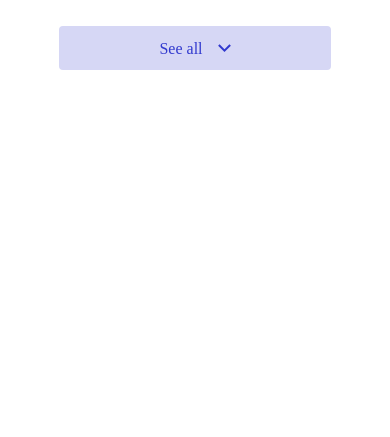
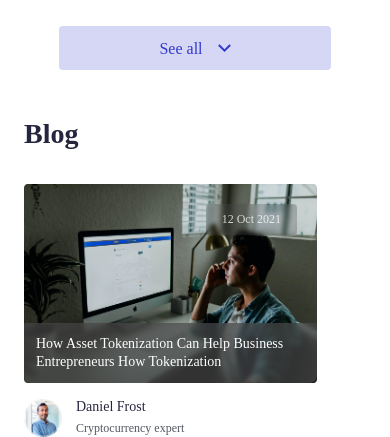
Before and after one commit to zaytsev-tech/crypto-wallet-layout, a plain HTML site: page index.html in a window 390 px wide. Shown: the part 1473-1910 px from the top of the page. Before the commit the page ends 1614 px from the top, so only its background shows below. Drawn offline with Linux system fonts and the light colour scheme; files whose address does not match are found by name.

Commit message:
feat(blog): added blog mobile

```diff
--- /dev/null
+++ b/blocks/blog/blog.css
@@ -0,0 +1,92 @@
+.blog {
+  padding: 46px 24px 0px 24px;
+}
+
+.blog__article-list {
+  margin-top: 32px;
+}
+
+.blog__image-wrapper {
+  width: 293px;
+  height: 199px;
+  border-radius: 8px;
+  position: relative;
+}
+
+.blog__article-image {
+  width: 100%;
+  height: 100%;
+}
+
+.blog__date-public {
+  position: absolute;
+  background: rgba(72, 72, 72, 0.28);
+  backdrop-filter: blur(2px);
+  border-radius: 4px;
+  padding: 8px 16px;
+  top: 20px;
+  right: 20px;
+}
+
+.blog__date-public p {
+  font-family: "IBM Plex Sans";
+  font-style: normal;
+  font-weight: 400;
+  font-size: 12px;
+  line-height: 130%;
+  color: rgba(250, 250, 250, 0.8);
+}
+
+.blog__article-description {
+  position: absolute;
+  bottom: 0;
+  padding: 12px;
+  background: rgba(72, 72, 72, 0.7);
+  backdrop-filter: blur(2px);
+  border-radius: 0px 0px 8px 8px;
+}
+
+.blog__thumbnail-text {
+  font-family: "IBM Plex Sans";
+  font-style: normal;
+  font-weight: 400;
+  font-size: 14px;
+  line-height: 18px;
+  color: #ffffff;
+}
+
+.blog__expert {
+  display: flex;
+  flex-direction: row;
+  column-gap: 14px;
+  margin-top: 16px;
+}
+
+.blog__avatar-expert {
+  width: 38px;
+}
+
+.blog__expert-info {
+  display: flex;
+  flex-direction: column;
+  row-gap: 4px;
+  justify-content: center;
+}
+
+.blog__expert-name {
+  font-family: "IBM Plex Sans";
+  font-style: normal;
+  font-weight: 500;
+  font-size: 14px;
+  line-height: 120%;
+  color: #25253e;
+}
+
+.blog__expert-post {
+  font-family: "IBM Plex Sans";
+  font-style: normal;
+  font-weight: 400;
+  font-size: 12px;
+  line-height: 140%;
+  color: #545762;
+}
--- a/blocks/cryptocurrencies/cryptocurrencies.css
+++ b/blocks/cryptocurrencies/cryptocurrencies.css
@@ -1,5 +1,5 @@
 .cryptocurrencies {
-  padding: 71px 24px;
+  padding: 71px 24px 0px 24px;
 }
 
 .coin-icon {
--- /dev/null
+++ b/blocks/typography/typography.css
@@ -0,0 +1,8 @@
+.header-text {
+  font-family: "IBM Plex Sans";
+  font-style: normal;
+  font-weight: 700;
+  font-size: 28px;
+  line-height: 36px;
+  color: #25253e;
+}
--- a/index.html
+++ b/index.html
@@ -10,6 +10,8 @@
     <link rel="stylesheet" href="blocks/banner/banner.css" />
     <link rel="stylesheet" href="blocks/fonts.css" />
     <link rel="stylesheet" href="blocks/icons/icons.css" />
+    <link rel="stylesheet" href="blocks/blog/blog.css" />
+    <link rel="stylesheet" href="blocks/typography/typography.css" />
     <link
       rel="stylesheet"
       href="blocks/cryptocurrencies/cryptocurrencies.css"
@@ -380,6 +382,43 @@
         <img class="cryptocurrencies__see-all-arrow-icon--open" src="./images/ArrowUp.svg" alt="see all open arrow" />
       </button>
     </section>
+    <section class="blog">
+      <h2 class="header-text">Blog</h2>
+      <div class="blog__article-list">
+      <div class="blog__article-container">
+        <div class="blog__image-wrapper">
+          <div class="blog__date-public">
+            <p>12 Oct 2021</p>
+          </div>
+        <picture>
+          <source
+            srcset="
+              images/blog/BlogImage1Small.png 375w,
+              images/blog/BlogImage1Medium.png  500w
+            "
+          />
+          <img
+            class="blog__article-image"
+            src="images/blog/BlogImage1Small.png"
+            alt="article image 1"
+          />
+        </picture>
+        <div class="blog__article-description">
+          <p class="blog__thumbnail-text">
+            How Asset Tokenization Can Help Business Entrepreneurs How Tokenization
+          </p>
+        </div>
+        </div>
+        <div class="blog__expert">
+          <img class="blog__avatar-expert" src="images/avatars/DanielFrost.png" alt="expert daniel frost" />
+          <div class="blog__expert-info">
+            <p class="blog__expert-name">Daniel Frost</p>
+            <p class="blog__expert-post">Сryptocurrency expert</p>
+          </div>
+        </div>
+      </div>
+    </div>
+    </section>
   </body>
   <footer>
     <script src="blocks/ui/burger-menu/burger-menu.js"></script>
```
Also changed, not shown: images/avatars/DanielFrost.png (added), images/avatars/MarkThompson.png (added), images/blog/BlogImage1Medium.png (added), images/blog/BlogImage1Small.png (added), images/blog/BlogImage2Medium.png (added), images/blog/BlogImage2Small.png (added), images/blog/BlogImage3Medium.png (added), images/blog/BlogImage3Small.png (added).
